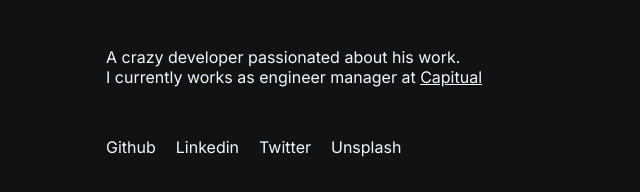
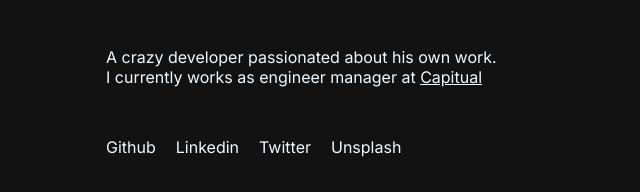
Before and after one commit to eduardoborges/website, a plain HTML site: page index.html in a window 1280 px wide. Shown: the part 410-602 px from the top of the page, 74-714 px from the left. Drawn offline with Linux system fonts and the light colour scheme.

Commit message:
Update index.html

```diff
--- a/index.html
+++ b/index.html
@@ -83,7 +83,7 @@
       <div class="container">
         <h1 class="title">Hi! <br> Call me Edu.</h1>
         <p class="description">
-          A crazy developer passionated about his work.<br>
+          A crazy developer passionated about his own work.<br>
           I currently works as engineer manager at <a href="http://capitual.com">Capitual</a>
         </p>
         <div class="links">
```
